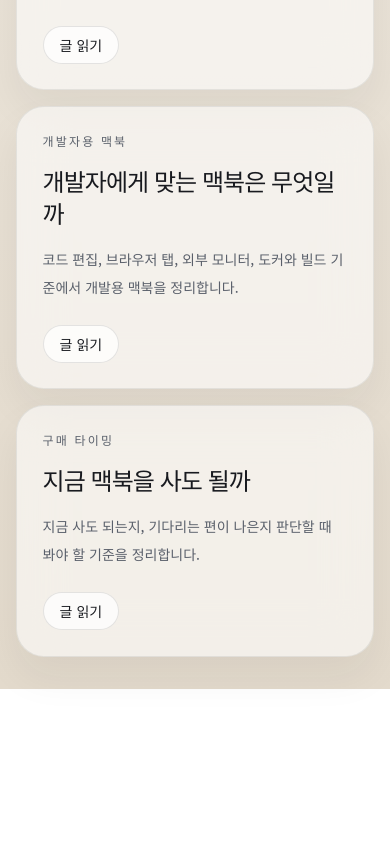
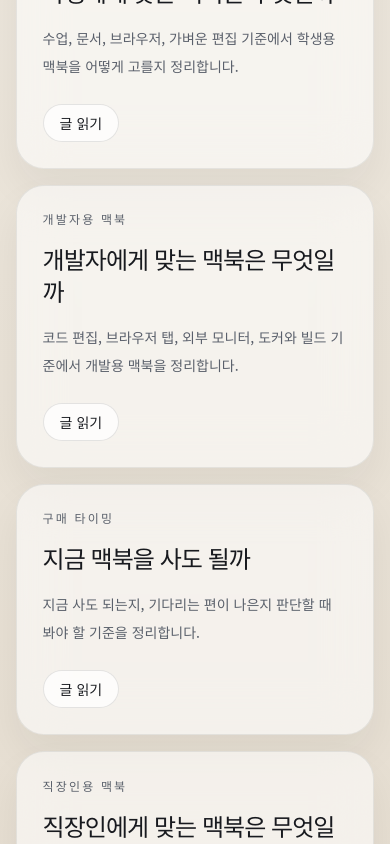
Before and after one commit to hallakies/notebook-atelier, a Next.js app: page /buying-guides in a window 390 px wide. Shown: the part 1156-2000 px from the top of the page. Before the commit the page ends 1845 px from the top, so only its background shows below. Built offline with nearby package versions, Linux system fonts and the light colour scheme; no server answers.

Commit message:
Expand buying guides and strengthen mobile conversion

```diff
--- a/src/app/buying-guides/[slug]/page.tsx
+++ b/src/app/buying-guides/[slug]/page.tsx
@@ -42,6 +42,9 @@ export default async function BuyingGuideDetailPage(context: RouteContext) {
   }
 
   const recommendedModels = getBuyingGuideRecommendations(slug);
+  const relatedGuides = buyingGuides
+    .filter((item) => item.slug !== slug)
+    .slice(0, 3);
 
   return (
     <main className="px-4 py-8 sm:px-6 lg:px-8">
@@ -107,6 +110,40 @@ export default async function BuyingGuideDetailPage(context: RouteContext) {
           <div className="mt-6 rounded-[22px] border border-black/8 bg-white/75 p-5 text-sm leading-7 text-[var(--muted)]">
             {guide.finderPrompt}
           </div>
+          <div className="mt-6 flex flex-col gap-3 sm:flex-row">
+            <Link className="primary-link w-full justify-center sm:w-auto" href="/#finder">
+              바로 진단하고 추천 받기
+            </Link>
+            <Link className="secondary-link w-full justify-center sm:w-auto" href="/">
+              홈으로 돌아가기
+            </Link>
+          </div>
+        </section>
+
+        <section className="mt-10 rounded-[28px] border border-black/6 bg-[rgba(255,255,255,0.58)] p-6 backdrop-blur-xl">
+          <p className="eyebrow">Related Guides</p>
+          <h2 className="mt-4 text-3xl font-medium tracking-[-0.05em] text-[var(--ink)]">
+            이어서 보기 좋은 구매 가이드
+          </h2>
+          <div className="mt-6 grid gap-4 md:grid-cols-3">
+            {relatedGuides.map((item) => (
+              <Link
+                key={item.slug}
+                href={`/buying-guides/${item.slug}`}
+                className="rounded-[22px] border border-black/8 bg-white/72 p-5 transition hover:-translate-y-[1px] hover:border-black/12"
+              >
+                <p className="text-xs uppercase tracking-[0.18em] text-[var(--muted)]">
+                  {item.category}
+                </p>
+                <h3 className="mt-3 text-xl font-medium tracking-[-0.04em] text-[var(--ink)]">
+                  {item.title}
+                </h3>
+                <p className="mt-3 text-sm leading-7 text-[var(--muted)]">
+                  {item.excerpt}
+                </p>
+              </Link>
+            ))}
+          </div>
         </section>
       </article>
     </main>
--- a/src/app/buying-guides/page.tsx
+++ b/src/app/buying-guides/page.tsx
@@ -20,6 +20,11 @@ export default function BuyingGuidesIndexPage() {
           <p className="mt-5 text-base leading-8 text-[var(--muted)] sm:text-lg">
             Air와 Pro 차이, 학생용과 개발자용 기준, 지금 사도 되는지 같은 구매 의도형 주제만 모았습니다.
           </p>
+          <div className="mt-6">
+            <Link className="primary-link" href="/#finder">
+              먼저 진단하고 추천 받기
+            </Link>
+          </div>
         </header>
 
         <div className="mt-10 grid gap-4 md:grid-cols-2 xl:grid-cols-3">
--- a/src/components/macbook-finder.tsx
+++ b/src/components/macbook-finder.tsx
@@ -538,6 +538,21 @@ export function MacbookFinder() {
                 </div>
               ) : null}
             </div>
+
+            <div className="pointer-events-none fixed inset-x-0 bottom-4 z-40 px-4 sm:hidden">
+              <div className="pointer-events-auto mx-auto flex max-w-md items-center gap-3 rounded-full border border-black/8 bg-[rgba(255,255,255,0.92)] p-2 shadow-[0_24px_48px_rgba(24,26,31,0.16)] backdrop-blur-xl">
+                <a className="primary-link min-w-0 flex-1 justify-center px-4 py-3 text-sm" href="#ready-to-buy">
+                  구매 상품 보기
+                </a>
+                <button
+                  type="button"
+                  onClick={handleReset}
+                  className="rounded-full border border-black/8 bg-white px-4 py-3 text-sm text-[var(--ink)]"
+                >
+                  다시
+                </button>
+              </div>
+            </div>
           </div>
         ) : null}
       </div>
--- a/src/content/buying-guides.ts
+++ b/src/content/buying-guides.ts
@@ -165,6 +165,64 @@ export const buyingGuides: BuyingGuide[] = [
       },
     ],
   },
+  {
+    slug: "best-macbook-for-office-work",
+    category: "직장인용 맥북",
+    title: "직장인에게 맞는 맥북은 무엇일까",
+    excerpt: "문서, 메일, 화상회의, 멀티태스킹 중심의 업무 환경에서 어떤 맥북이 가장 합리적인지 정리합니다.",
+    seoTitle: "직장인 맥북 추천 | 업무용 MacBook 고르기",
+    seoDescription: "문서 작업과 화상회의, 멀티태스킹 중심의 업무 환경에서 직장인에게 맞는 맥북을 고르는 기준을 정리한 가이드.",
+    publishedAt: "2026-03-28",
+    heroIntro:
+      "직장인용 맥북에서는 최고 성능보다 안정적인 배터리, 회의와 이동에 편한 무게, 여러 앱을 동시에 열어도 답답하지 않은 여유가 더 중요합니다.",
+    finderPrompt: "업무 방식 기준으로 어떤 맥북이 가장 잘 맞는지 바로 진단해보세요.",
+    recommendedModelIds: ["air-13-m5", "air-15-m5", "pro-14-m5"],
+    sections: [
+      {
+        title: "문서와 회의 중심이라면",
+        paragraphs: [
+          "슬랙, 메일, 노션, 브라우저, 화상회의가 중심인 업무 환경이라면 Air 계열이 가장 편하고 효율적입니다.",
+          "특히 외근과 이동이 잦다면 Air 13이 가볍고 부담이 적어 만족도가 높습니다.",
+        ],
+      },
+      {
+        title: "멀티태스킹이 많다면",
+        paragraphs: [
+          "엑셀, 브라우저 탭, 메신저, 화상회의, 외부 모니터가 동시에 열리는 경우라면 Air 15나 Pro 14가 더 안정적입니다.",
+          "작업이 끊기지 않는 여유가 중요하다면 Pro 14가 가장 무난한 상위 선택입니다.",
+        ],
+      },
+    ],
+  },
+  {
+    slug: "best-macbook-for-video-editing",
+    category: "영상편집 맥북",
+    title: "영상 편집용 맥북은 무엇이 좋을까",
+    excerpt: "프리미어 프로, 파이널 컷, 큰 파일 미리보기와 렌더링 기준에서 영상 편집용 맥북을 정리합니다.",
+    seoTitle: "영상 편집 맥북 추천 | 크리에이터용 MacBook 고르기",
+    seoDescription: "영상 편집과 디자인 작업 기준으로 Air와 Pro 중 어떤 맥북이 적합한지 정리한 크리에이터용 가이드.",
+    publishedAt: "2026-03-28",
+    heroIntro:
+      "영상 편집용 맥북은 단순히 열리는지보다, 타임라인이 끊기지 않는지와 긴 작업을 버틸 수 있는지가 핵심입니다.",
+    finderPrompt: "영상 편집과 크리에이티브 작업 기준으로 가장 맞는 모델을 확인해보세요.",
+    recommendedModelIds: ["pro-14-m5-pro", "pro-16-m5-max"],
+    sections: [
+      {
+        title: "Air로 가능한 편집 작업",
+        paragraphs: [
+          "짧은 클립 편집, 가벼운 컷 편집, 자막 작업 정도라면 Air도 충분할 수 있습니다.",
+          "다만 레이어가 많아지거나 긴 영상, 고해상도 소스를 다루면 곧 한계가 드러날 수 있습니다.",
+        ],
+      },
+      {
+        title: "Pro가 필요한 작업",
+        paragraphs: [
+          "긴 타임라인, 반복 렌더링, 색보정, 여러 크리에이티브 앱을 함께 여는 작업은 Pro 계열이 훨씬 안정적입니다.",
+          "영상 편집이 수익과 직결된다면 MacBook Pro 14 이상부터 보는 편이 안전합니다.",
+        ],
+      },
+    ],
+  },
 ];
 
 export function getBuyingGuideBySlug(slug: string) {
```
